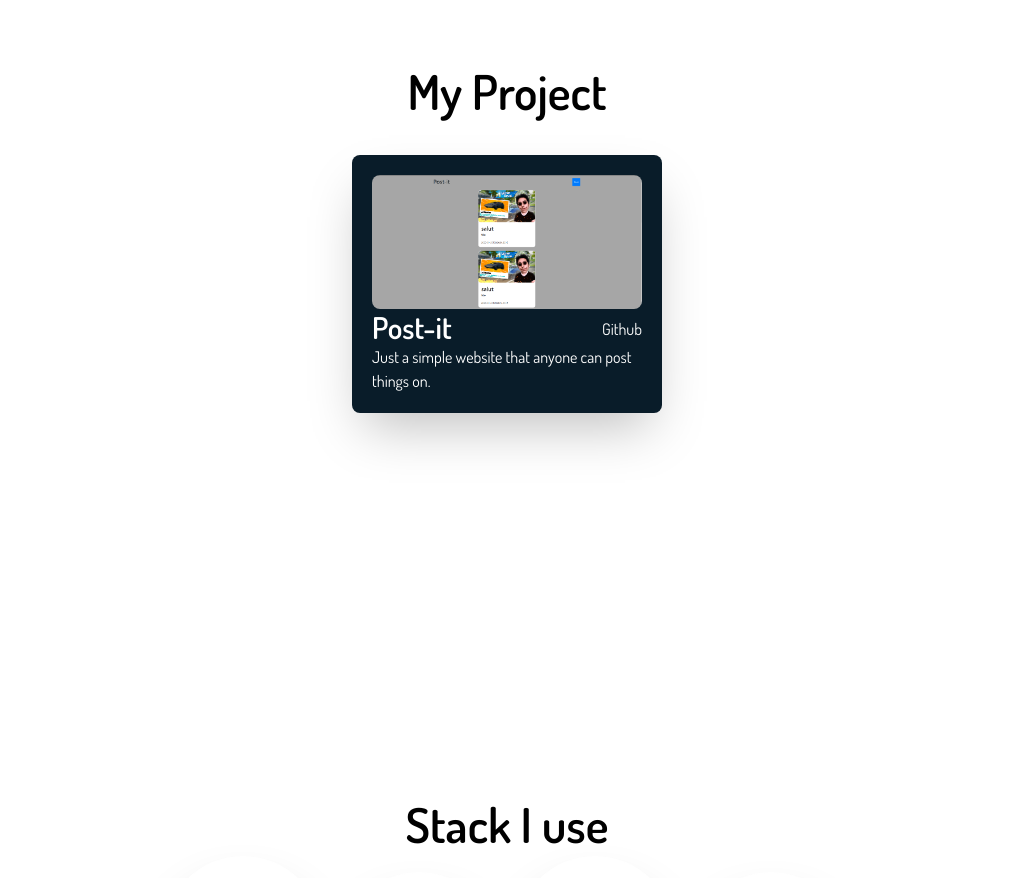
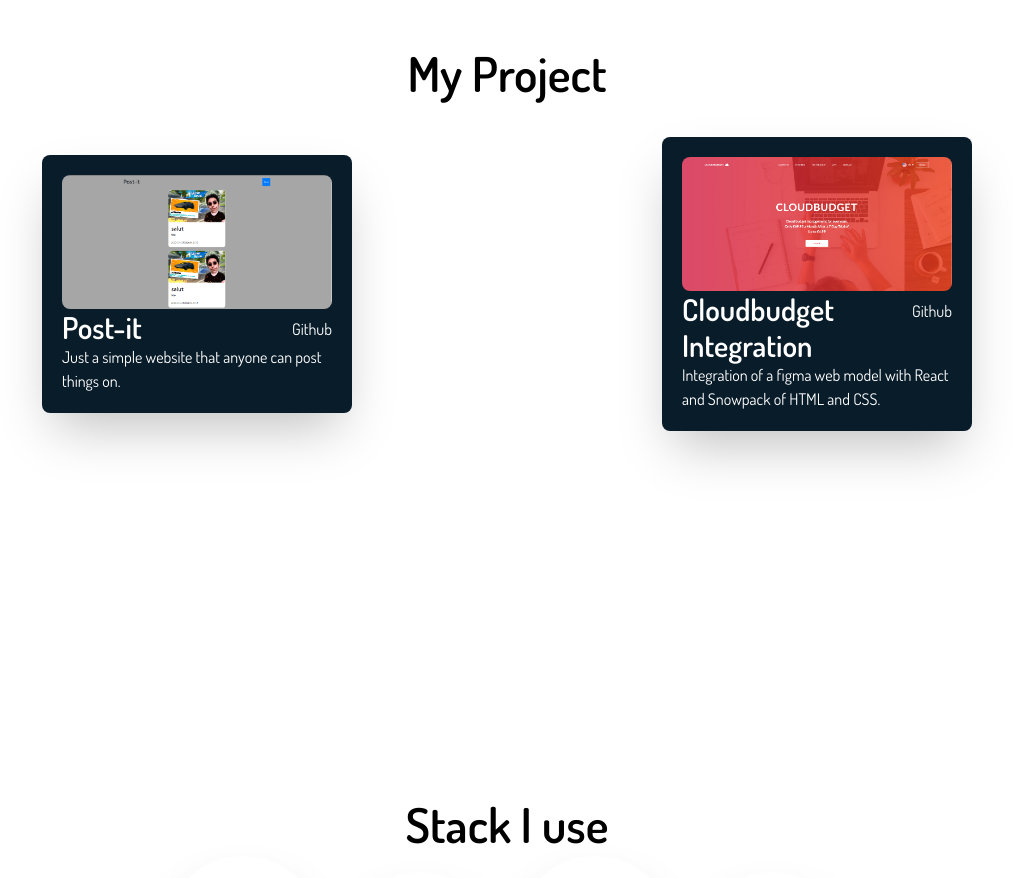
Before and after one commit to AymaBA/Current-Portfolio, a React (Create React App) app: page / in a window 1280 px wide. Shown: the part 940-1818 px from the top of the page, without its empty margins (133-1146 px from the left). Built offline with nearby package versions, Linux system fonts and the light colour scheme.

Commit message:
ajout d'un projet

```diff
--- a/src/component/Project.jsx
+++ b/src/component/Project.jsx
@@ -13,6 +13,13 @@ function Project() {
 						githubUrl="https://github.com/AymaBA/post-it"
 						imageUrl={process.env.PUBLIC_URL+"assets/post-it.png"}
 					/>
+					<Card
+						title="Cloudbudget Integration"
+						projectUrl="https://cloudbudget-ayman.netlify.app/"
+						description="Integration of a figma web model with React and Snowpack of HTML and CSS."
+						githubUrl="https://github.com/AymaBA/Cloudbudget-Integration"
+						imageUrl={process.env.PUBLIC_URL+"assets/cloudbudget.png"}
+					/>
 				</div>
 			</div>
 		</div>
```
